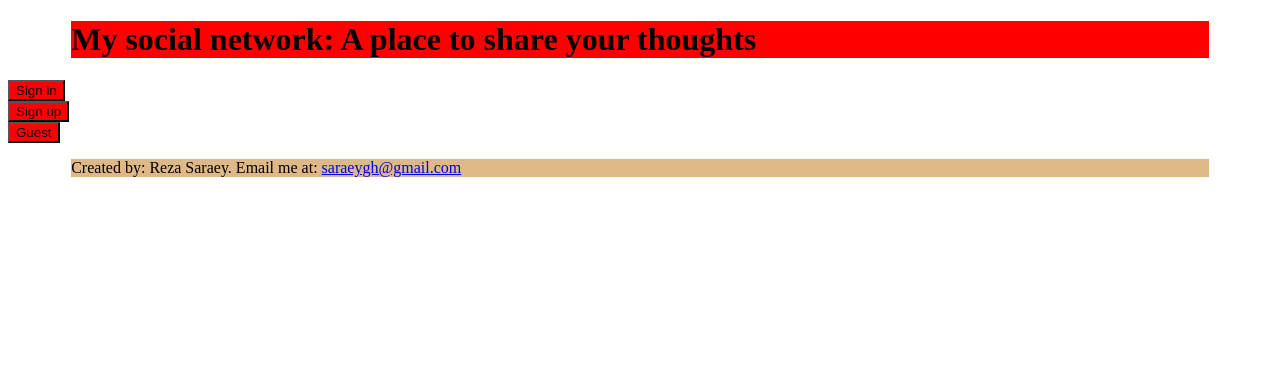
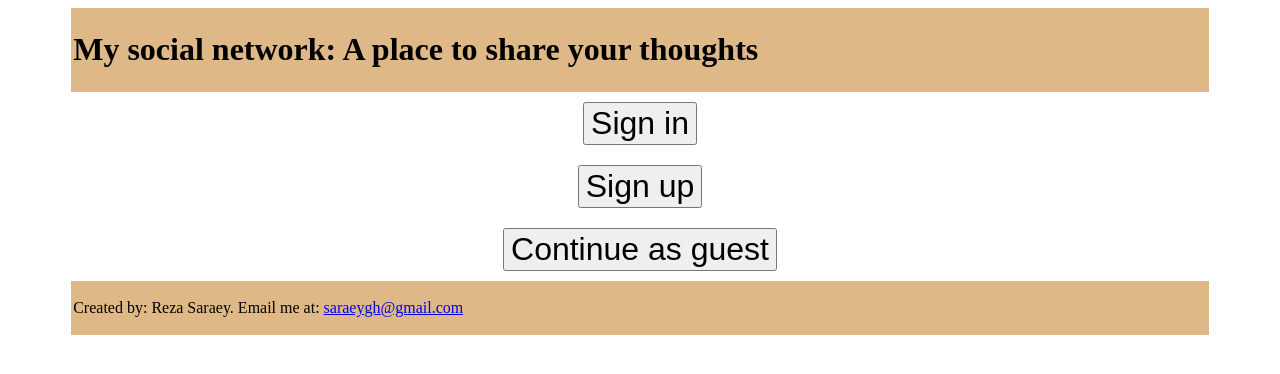
Before and after one commit to saraeygh/social-network, a Django app: page / in a window 1280 px wide. Shown: the top 374 px of the page. Run offline with Django 4.2, Linux system fonts and the light colour scheme.

Commit message:
feat: Implement landing page

```diff
--- a/core/templates/landing.html
+++ b/core/templates/landing.html
@@ -6,12 +6,12 @@
     <meta charset="UTF-8">
     <meta name="viewport" content="width=device-width, initial-scale=1.0">
     <title>Social Network</title>
-    <link rel="stylesheet" href="{% static 'css/style.css' %}">
+    <link rel="stylesheet" href="{% static 'style.css' %}">
 </head>
 <body>
-    <div><button class="signinbutton" type="button">Sign in</button></div>
-    <div><button class="signinbutton" type="button">Sign up</button></div>
-    <div><button class="signinbutton" type="button">Guest</button></div>
+    <div class="center"><a href="/useraccounts/signin"><button class="button" type="button">Sign in</button></a></div>
+    <div class="center"><a href="/useraccounts/signup"><button class="button" type="button">Sign up</button></a></div>
+    <div class="center"><a href="/posts/"><button class="button" type="button">Continue as guest</button></a></div>
 </body>
 </html>
 {% include 'footer.html' %}
--- a/core/urls.py
+++ b/core/urls.py
@@ -1,6 +1,7 @@
 from django.urls import path
 from .views import LandingPage
 
+app_name = "core"
 urlpatterns = [
     path('', LandingPage.as_view(), name='landing'),
 ]
--- a/socialnetwork/urls.py
+++ b/socialnetwork/urls.py
@@ -25,8 +25,8 @@ admin.site.site_title = 'Social network'
 
 urlpatterns = [
     path('admin/', admin.site.urls),
-    path('', include('core.urls'), name='landing'),
-    path('posts/', include('posts.urls'), name='posts'),
-    path('user/', include('useraccounts.urls'), name='useraccount'),
+    path('', include('core.urls', namespace='landing')),
+    path('posts/', include('posts.urls', namespace='posts')),
+    path('useraccounts/', include('useraccounts.urls', namespace='useraccounts')),
     path('__debug__/', include("debug_toolbar.urls")),
 ] + static(MEDIA_URL, document_root=MEDIA_ROOT)
--- a/static/css/style.css
+++ b/static/css/style.css
@@ -1,9 +1,11 @@
 /*Header style*/
 .site_header{
+    padding: 2px;
     margin-left: 5%;
     margin-right: 5%;
     color: black;
-    background-color: red;
+    background-color: burlywood;
+    align-items: center;
 }
 
 
@@ -11,6 +13,8 @@
 .site_footer{
     margin-left: 5%;
     margin-right: 5%;
+    padding: 2px;
+    position: static;
     color: black;
     background-color: burlywood;
 }
@@ -76,6 +80,19 @@
     flex: 1 0 250px; /* do not grow, do not shrink, start at 250px */
   }
 
-.signinbutton {
-    background-color: red;
+.center {
+    display: flex;
+    justify-content: center;
+    padding: 10px;
 }
+.button {
+    font-size: 32px;
+}
+
+.signup {
+    margin-left: 5%;
+    margin-right: 5%;
+    display: flex;
+    justify-content: left;
+    padding: 10px;
+}
--- a/templates/footer.html
+++ b/templates/footer.html
@@ -4,8 +4,8 @@
 <head>
     <meta charset="UTF-8">
     <meta name="viewport" content="width=device-width, initial-scale=1.0">
-    <title>Social Network</title>
-    <link rel="stylesheet" href="{% static 'css/style.css' %}">
+    <title> {% block title %} Social Network {% endblock title %}</title>
+    <link rel="stylesheet" href="{% static 'style.css' %}">
 </head>
 <body>
     <footer>
--- a/templates/header.html
+++ b/templates/header.html
@@ -5,7 +5,7 @@
     <meta charset="UTF-8">
     <meta name="viewport" content="width=device-width, initial-scale=1.0">
     <title>Social Network</title>
-    <link rel="stylesheet" href="{% static 'css/style.css' %}">
+    <link rel="stylesheet" href="{% static 'style.css' %}">
 </head>
 <body>
     <header class="site_header">
```
Also changed, not shown: socialnetwork/settings.py (+7 -7 lines).
